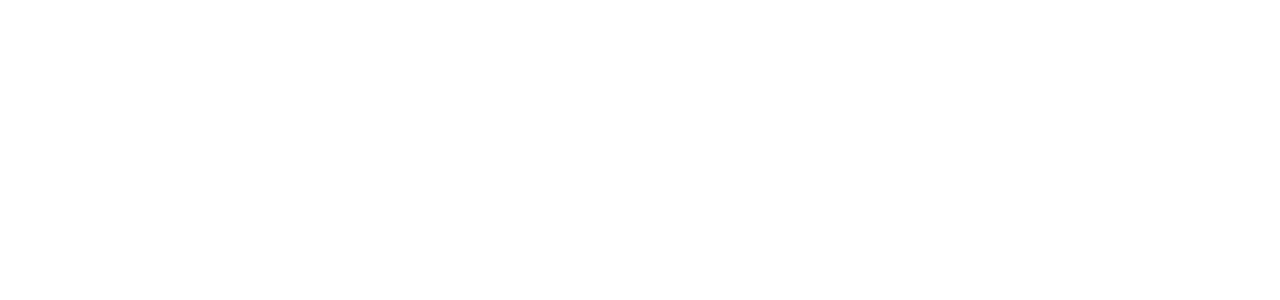
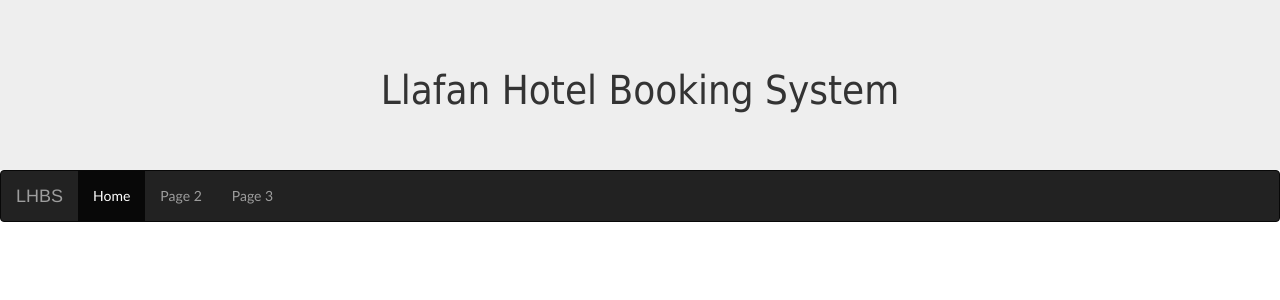
Before and after one commit to Will-Stewart/COMP2003-2020-GROUP-P-LHBS, a PHP site: page / in a window 1280 px wide. Before the commit the part shown is empty. Shown: the top 300 px of the page. Run offline with PHP 8.4, Linux system fonts and the light colour scheme.

Commit message:
Updated index page

```diff
--- a/index.php
+++ b/index.php
@@ -1,11 +1,42 @@
 <!DOCTYPE html>
-<html>
-    <head>
-        <title></title>
-    </head>
-    <body>
-    <?php
-    // Tutorial says put code in here
-    ?>
-    </body>
+<html lang="en">
+<head>
+    <title>Llafan Hotel Booking System</title>
+    <meta charset="utf-8">
+    <meta name="viewport" content="width=device-width, initial-scale=1">
+    <link rel="stylesheet" href="https://maxcdn.bootstrapcdn.com/bootstrap/3.4.1/css/bootstrap.min.css">
+    <script src="https://ajax.googleapis.com/ajax/libs/jquery/3.5.1/jquery.min.js"></script>
+    <script src="https://maxcdn.bootstrapcdn.com/bootstrap/3.4.1/js/bootstrap.min.js"></script>
+</head>
+
+
+<body>
+
+
+<div class="jumbotron text-center" style="margin-bottom:0">
+    <h1 style="font-family:Tahoma;white-space: nowrap; font-size: 40px;">Llafan Hotel Booking System</h1>
+</div>
+
+<nav class="navbar navbar-inverse">
+    <div class="container-fluid">
+        <div class="navbar-header">
+            <button type="button" class="navbar-toggle" data-toggle="collapse" data-target="#myNavbar">
+                <span class="icon-bar"></span>
+                <span class="icon-bar"></span>
+                <span class="icon-bar"></span>
+            </button>
+            <a class="navbar-brand" href="#">LHBS</a>
+        </div>
+        <div class="collapse navbar-collapse" id="myNavbar">
+            <ul class="nav navbar-nav">
+                <li class="active" style="font-family: Calibri"><a href="#">Home</a></li>
+                <li style="font-family: Calibri"><a href="#">Page 2</a></li>
+                <li style="font-family: Calibri"><a href="#">Page 3</a></li>
+            </ul>
+        </div>
+    </div>
+</nav>
+
+
+</body>
 </html>
```
